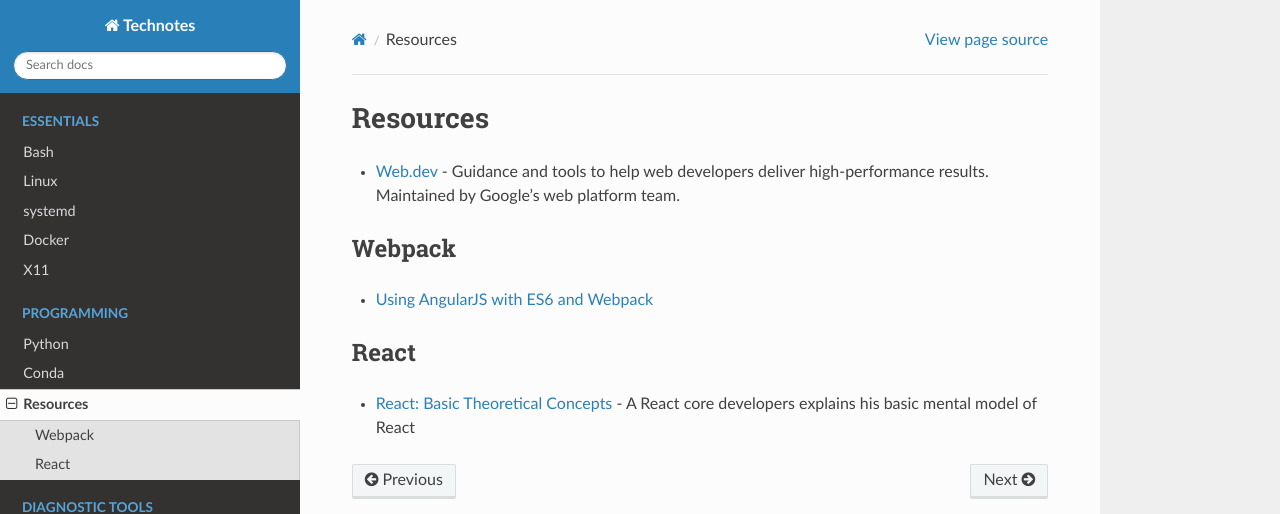
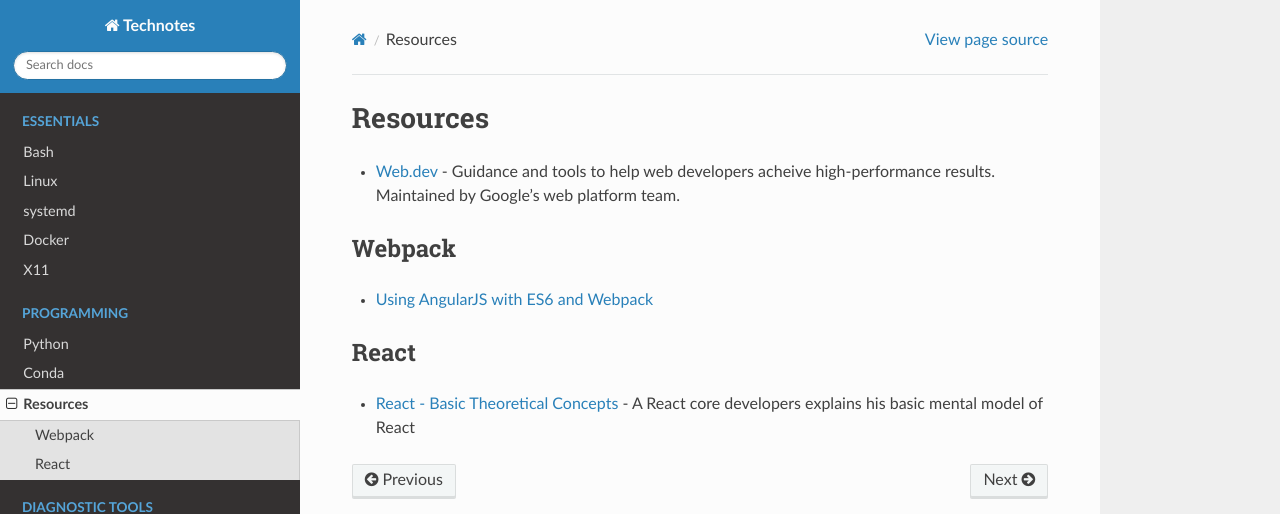
Before and after one commit to heterotopian/technotes, a Sphinx documentation site: the page built from source/frontend.rst, in a window 1280 px wide. Shown: the top 514 px of the page. Built offline with Sphinx 7.4.7 and the Read the Docs theme 2.0.0, drawn with Linux system fonts in a browser that asks for light colours.

Commit message:
Minor changes

```diff
--- a/source/frontend.rst
+++ b/source/frontend.rst
@@ -6,7 +6,7 @@ Resources
 
 
 - `Web.dev <https://web.dev/>`_ -
-  Guidance and tools to help web developers deliver high-performance results.
+  Guidance and tools to help web developers acheive high-performance results.
   Maintained by Google's web platform team.
 
 
@@ -19,5 +19,5 @@ Webpack
 React
 =====
 
-- `React: Basic Theoretical Concepts <https://github.com/reactjs/react-basic>`_ -
+- `React - Basic Theoretical Concepts <https://github.com/reactjs/react-basic>`_ -
   A React core developers explains his basic mental model of React
```
